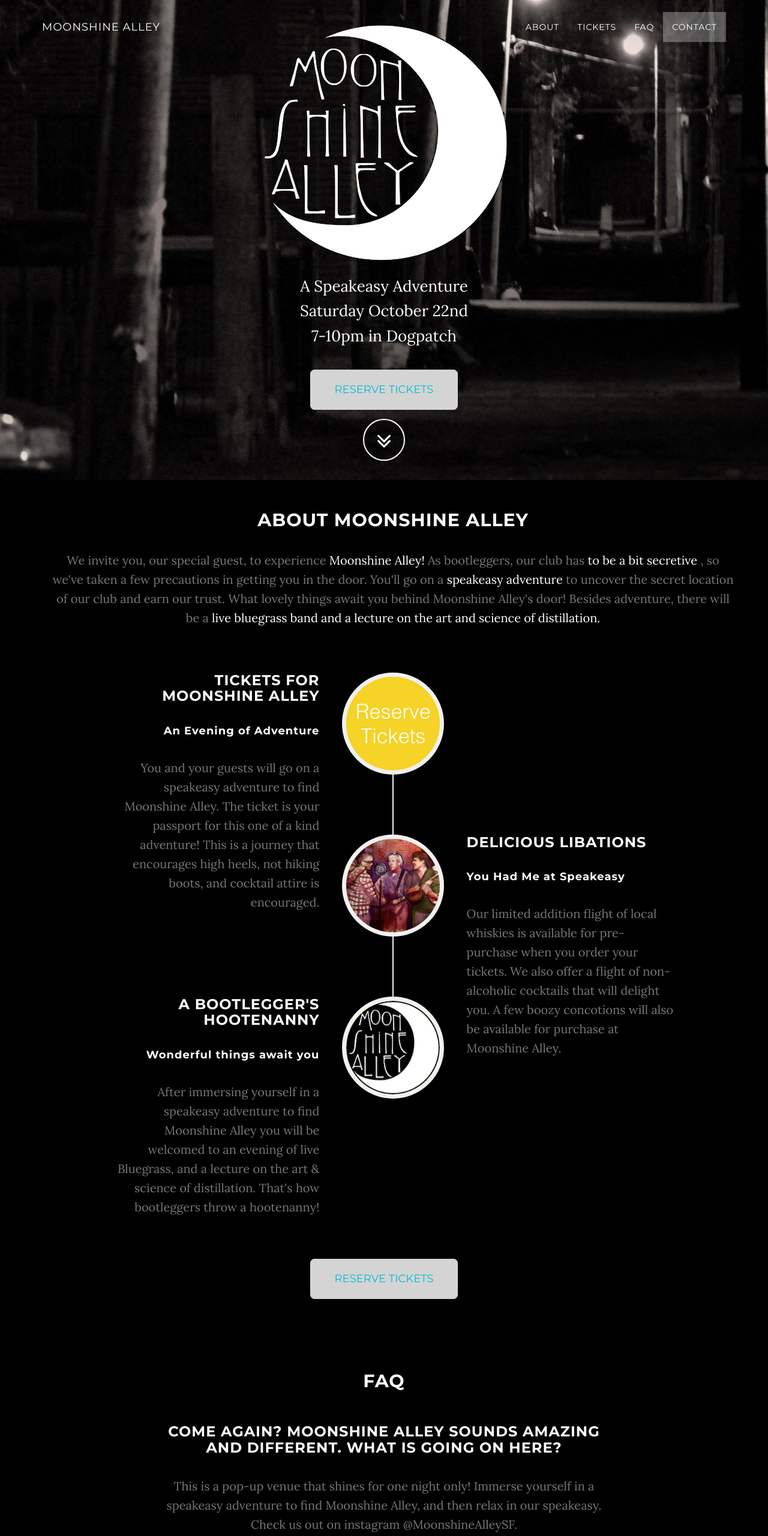
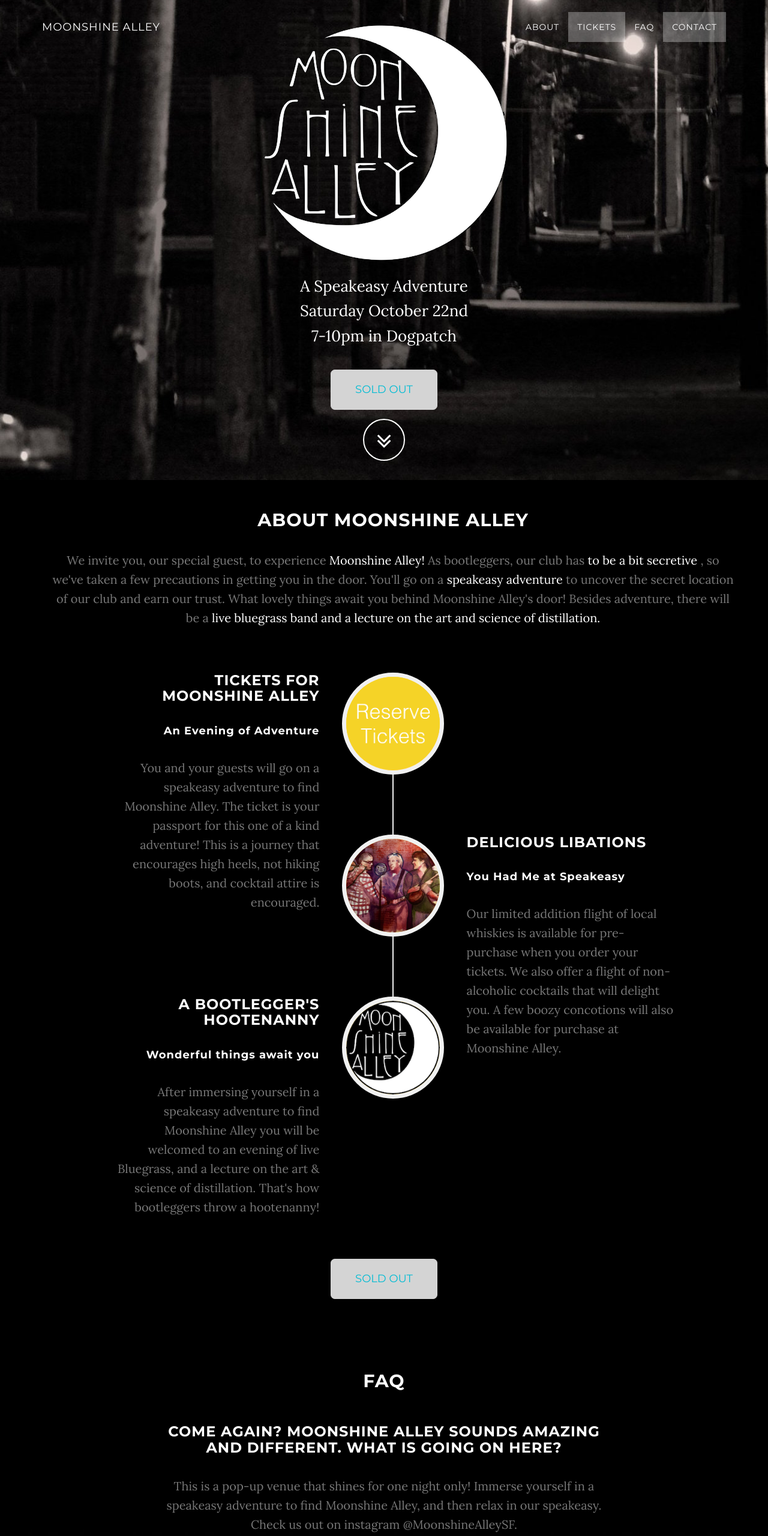
Before and after one commit to streeturchinstudio/moonshine-alley, a website: page website/index.html in a window 1280 px wide. Shown: the top 2560 px of the page at 60% size. Drawn offline with nearby package versions, Linux system fonts and the light colour scheme; some packages are replaced by stand-ins of ours.

Commit message:
Sold out

```diff
--- a/website/index.html
+++ b/website/index.html
@@ -56,7 +56,7 @@
                         <a class="page-scroll" href="#about">About</a>
                     </li>
                     <li>
-                        <a class="page-scroll" target="_blank"  href="https://squareup.com/store/moonshinealley ">Tickets</a>
+                        <a class="page-scroll" href="#contact">Tickets</a>
                     </li>
                      <li>
                         <a class="page-scroll" href="#FAQ"> FAQ </a>
@@ -82,7 +82,7 @@
                         <p class="intro-text"> A Speakeasy Adventure
                             <br> Saturday October 22nd
                             <br> 7-10pm in Dogpatch</p>
-                    <a target="_blank" href="https://squareup.com/store/moonshinealley" class="btn btn-xl">Reserve Tickets</a>
+                    <a target="_blank" href="#contact" class="btn btn-xl">Sold Out</a>
                         <br>
                         <a href="#about" class="btn btn-circle page-scroll">
                             <i class="fa fa-angle-double-down animated"></i>
@@ -107,7 +107,7 @@
                     <ul class="timeline">
                         <li>
                             <div class="timeline-image">
-                                <a target="_blank" href="https://squareup.com/store/moonshinealley"><img class="img-circle img-responsive" src="img/about/1.jpg" alt=""></a>
+                                <a target="_blank" href=""><img class="img-circle img-responsive" src="img/about/1.jpg" alt=""></a>
                             </div>
                             <div class="timeline-panel">
                                 <div class="timeline-heading">
@@ -153,7 +153,7 @@
     </section>
     <!-- FAQ Section -->
     <section id="FAQ" class="content-section text-center">
-        <a target="_blank" href="https://squareup.com/store/moonshinealley" class="btn btn-xl">Reserve Tickets</a>
+        <a target="_blank" href="#contact" class="btn btn-xl">Sold Out</a>
 
             <div class="tickets-section">
             <div class="container">
@@ -176,7 +176,7 @@
                         <p class="text-muted"> Yes, 21 and over please and thank you.</p>
 
                     <h3 class="subheading"> Do I have to buy tickets? </h3>
-                        <p class="text-muted"> Yes, one per guest please. <a target="_blank" href=https://squareup.com/store/moonshinealley target="_blank">Reserve Tickets</a> and pre-purchase local whisky flights or non-alcoholic cocktail flights.</p>
+                        <p class="text-muted"> Yes, one per guest please. <a target="_blank" href="#contact" y target="_blank">Sold Out</a> and pre-purchase local whisky flights or non-alcoholic cocktail flights.</p>
 
                     <h3 class="subheading"> You say there is a live blue grass band?</h3>
                         <p class="text-muted"> Yes! That is how we roll. The band is Festival Speed Bluegrass and you can find out more about them on their Facebook page: <a target="_blank" href="https://www.facebook.com/Festival.Speed.Bluegrass/" target="_blank">https://www.facebook.com/Festival.Speed.Bluegrass/</a> </p>
@@ -210,8 +210,6 @@
                 <p> Our lead bootlegger and fixer Emily will be happy to help you! </p>
                 <p><a target="_blank" href="mailto:emily@streeturchin.studio">emily@streeturchin.studio</a>
                 </p>
-                 <a target="_blank" href="https://squareup.com/store/moonshinealley" class="btn btn-xl">Reserve Seats</a>
-                                  <p>
 
                 <ul class="list-inline banner-social-buttons">
                     <li>
```
